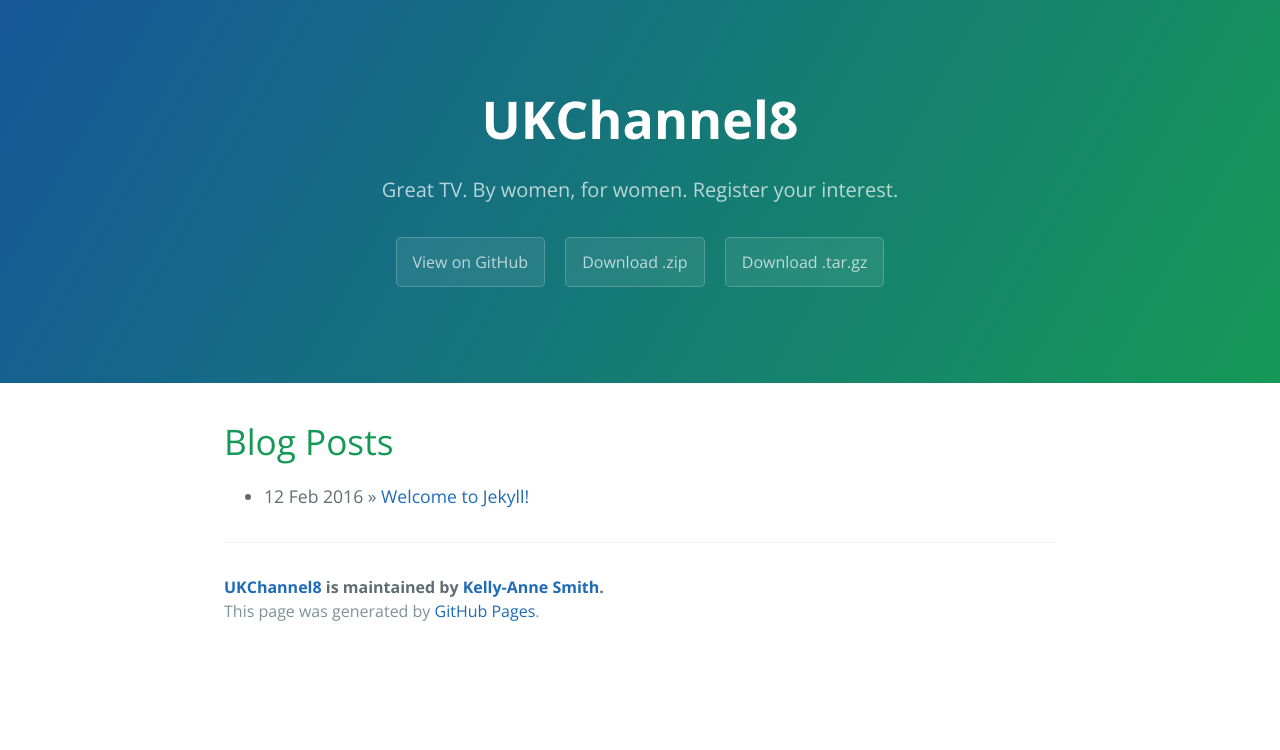
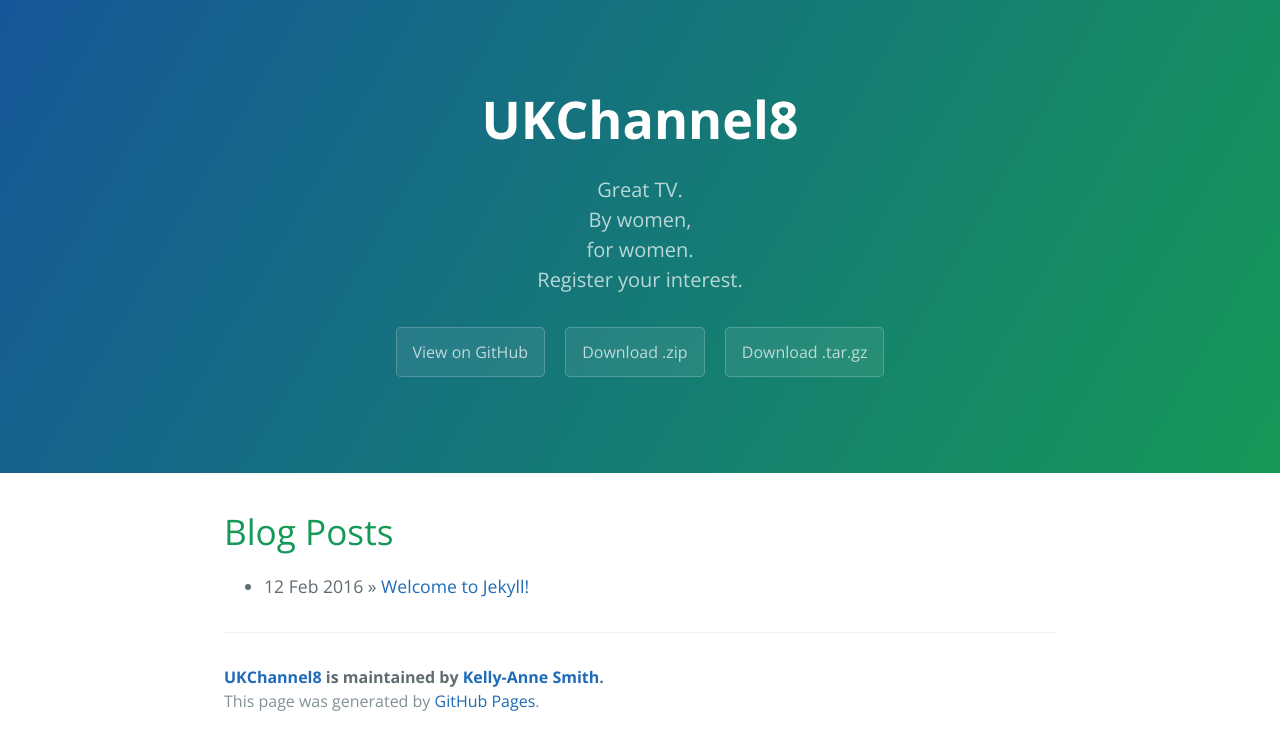
Before and after one commit to UKChannel8/UKChannel8.github.io, a Jekyll site: the page built from index.html, in a window 1280 px wide. Shown: the top 750 px of the page. Built offline with Jekyll 4.4.1, drawn with Linux system fonts in a browser that asks for light colours; the list of posts is cut into pages by our own code.

```diff
--- a/_config.yml
+++ b/_config.yml
@@ -1,6 +1,6 @@
 # Setup
 title:        UKChannel8
-tagline:      Great TV. By women, for women. Register your interest.
+tagline:      Great TV.<br>By women,<br>for women.<br>Register your interest.
 baseurl:      ""
 paginate:     1
 
```
